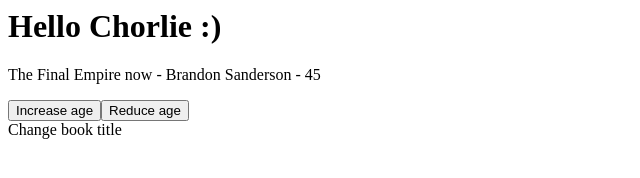
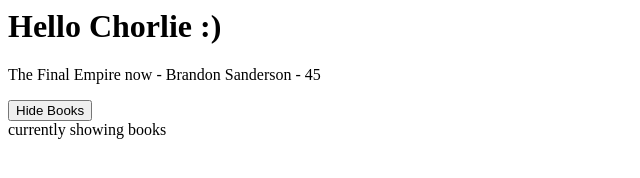
Before and after one commit to albiscomglobal/vueproject, a plain HTML site: page index.html in a window 1280 px wide. Shown: the whole page, without its empty margins (0-640 px from the left). Drawn offline with nearby package versions, Linux system fonts and the light colour scheme.

Commit message:
request conditional updated

```diff
--- a/app.js
+++ b/app.js
@@ -6,11 +6,19 @@ const app = Vue.createApp({
     data(){
 
         return {
-
+            showBooks: true,
             title: 'The Final Empire now',
             author: 'Brandon Sanderson',
             age: 45
         }
+    },
+
+    methods: {
+toggleShowBooks(){
+
+    this.showBooks = !this.showBooks
+}
+
     }
 })
 
--- a/index.html
+++ b/index.html
@@ -10,14 +10,18 @@
     <h1>Hello Chorlie :)</h1>
 
     <div id="app">
-
+<div v-if="showBooks">
 <p>{{ title }} - {{  author }}  - {{  age }}</p>
 
-<button v-on:click="age++">Increase age </button>
+</div>
 
-<button v-on:click="age--">Reduce age </button>
+<button @click="toggleShowBooks">
+    <span v-if="showBooks">Hide Books</span>
+   <!--<span v-if="!showBooks">Show Books</span> -->
+   <span v-else>Show Books</span>
+</button>
 
-<div @click=" title = 'something else'"> Change book title</div>
+<div v-show="showBooks"> currently showing books</div>
     </div>
 
 
```
